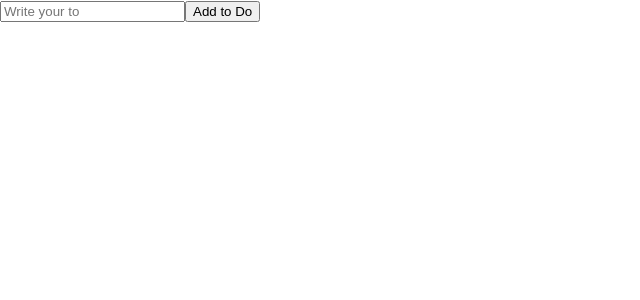
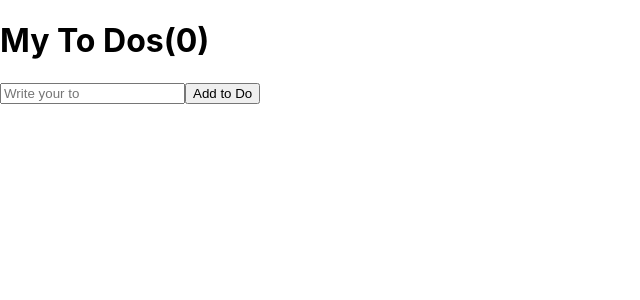
Before and after one commit to choilettuce/personal_practice, a React (Create React App) app in the folder react/movie-app/: page / in a window 1280 px wide. Shown: the top 300 px of the page, without its empty margins (0-640 px from the left). Built offline with nearby package versions, Linux system fonts and the light colour scheme.

Commit message:
feat movieapp

```diff
--- a/react/movie-app/src/App.js
+++ b/react/movie-app/src/App.js
@@ -11,9 +11,11 @@ function App() {
     }
     setToDo("");
     setToDos((currentArray) => [toDo, ...currentArray])
+    console.log(toDos);
   }
   return (
     <div>
+      <h1>My To Dos({toDos.length})</h1>
       <form onSubmit={onSubmit}>
       <input onChange={onChange} value={toDo} type="text" placeholder="Write your to"/>
       <button>Add to Do</button>
```
